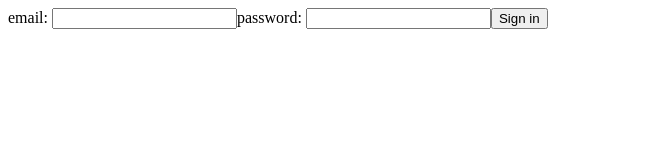
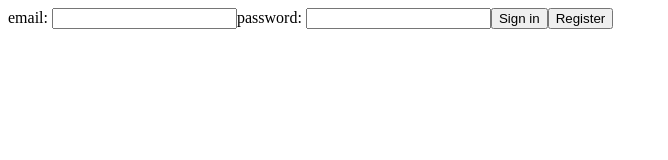
Before and after one commit to davezargar/CRM, a React (Vite) app in the folder client/: page / in a window 1280 px wide. Shown: the top 160 px of the page, without its empty margins (0-668 px from the left). Built offline with nearby package versions, Linux system fonts and the light colour scheme.

Commit message:
skapat registreringsförmulär

```diff
--- a/client/src/main.jsx
+++ b/client/src/main.jsx
@@ -14,6 +14,7 @@ function App()
     return <BrowserRouter>
         <Routes>
             <Route index element={<LoginForm/>}></Route>
+            <Route path="/register" element={<RegisterForm />} />
         </Routes>
     </BrowserRouter>
 }
@@ -28,5 +29,21 @@ function LoginForm()
         <label>email: <input type="text" name="email"/></label>
         <label>password: <input type="password" name="password"/></label>
         <input type="submit" value="Sign in"/>
+        <NavLink to="/register">
+            <button type="button">Register</button>
+        </NavLink>
     </form>
 }
+    function RegisterForm() {
+    function handleRegister() {
+
+    }
+
+    return (
+        <form onSubmit={handleRegister}>
+            <label>email: <input type="text" name="email" /></label>
+            <label>password: <input type="password" name="password" /></label>
+            <input type="submit" value="Register" />
+        </form>
+    );
+}
```
